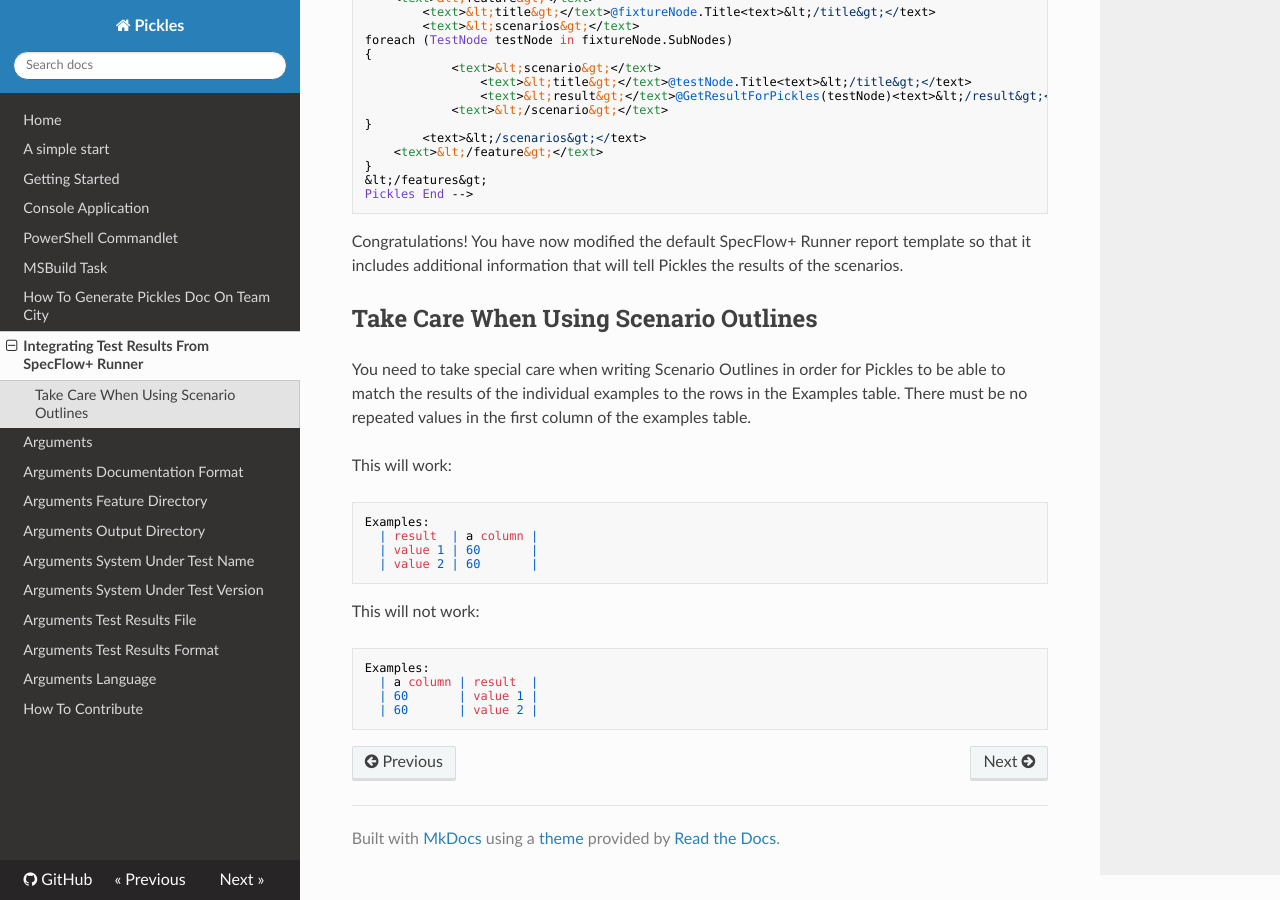
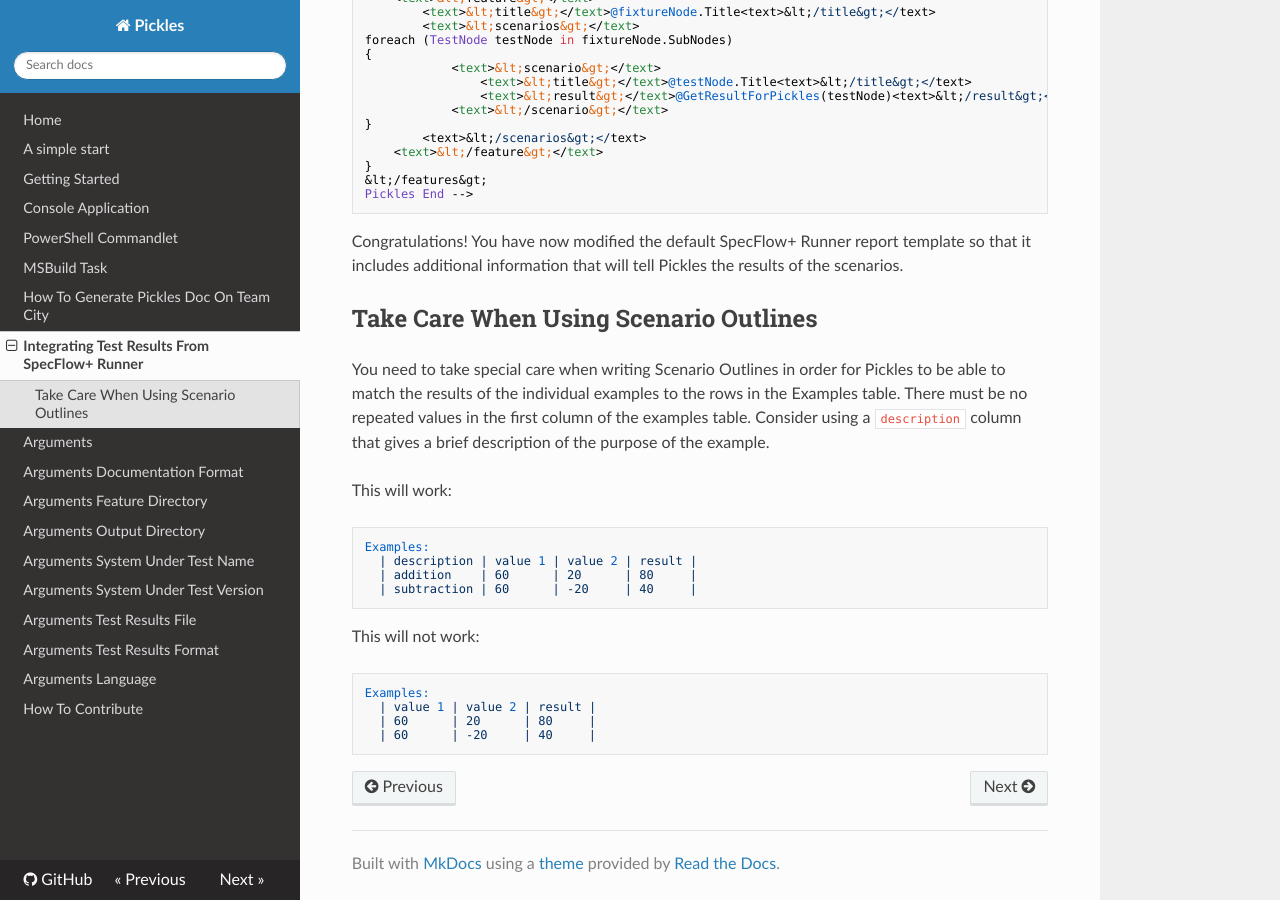
Before and after one commit to picklesdoc/docs, an MkDocs documentation site: the page built from docs/IntegratingTestResultsFromSpecRun.md, in a window 1280 px wide and 900 px high, scrolled down 805 px. Built offline with MkDocs 1.6.1, drawn with Linux system fonts in a browser that asks for light colours; nearby versions of some CDN libraries; old or Windows-style settings are respelled for this version of MkDocs.

Commit message:
Introduce description pattern for examples

```diff
--- a/docs/IntegratingTestResultsFromSpecRun.md
+++ b/docs/IntegratingTestResultsFromSpecRun.md
@@ -48,18 +48,18 @@ Congratulations! You have now modified the default SpecFlow+ Runner report templ
 
 ## Take Care When Using Scenario Outlines
 
-You need to take special care when writing Scenario Outlines in order for Pickles to be able to match the results of the individual examples to the rows in the Examples table. There must be no repeated values in the first column of the examples table.
+You need to take special care when writing Scenario Outlines in order for Pickles to be able to match the results of the individual examples to the rows in the Examples table. There must be no repeated values in the first column of the examples table. Consider using a `description` column that gives a brief description of the purpose of the example.
 
 This will work:
 
     Examples:
-      | result  | a column |
-      | value 1 | 60       |
-      | value 2 | 60       |
+      | description | value 1 | value 2 | result |
+      | addition    | 60      | 20      | 80     |
+      | subtraction | 60      | -20     | 40     |
 
 This will not work:
 
     Examples:
-      | a column | result  |
-      | 60       | value 1 |
-      | 60       | value 2 |
+      | value 1 | value 2 | result |
+      | 60      | 20      | 80     |
+      | 60      | -20     | 40     |
```
